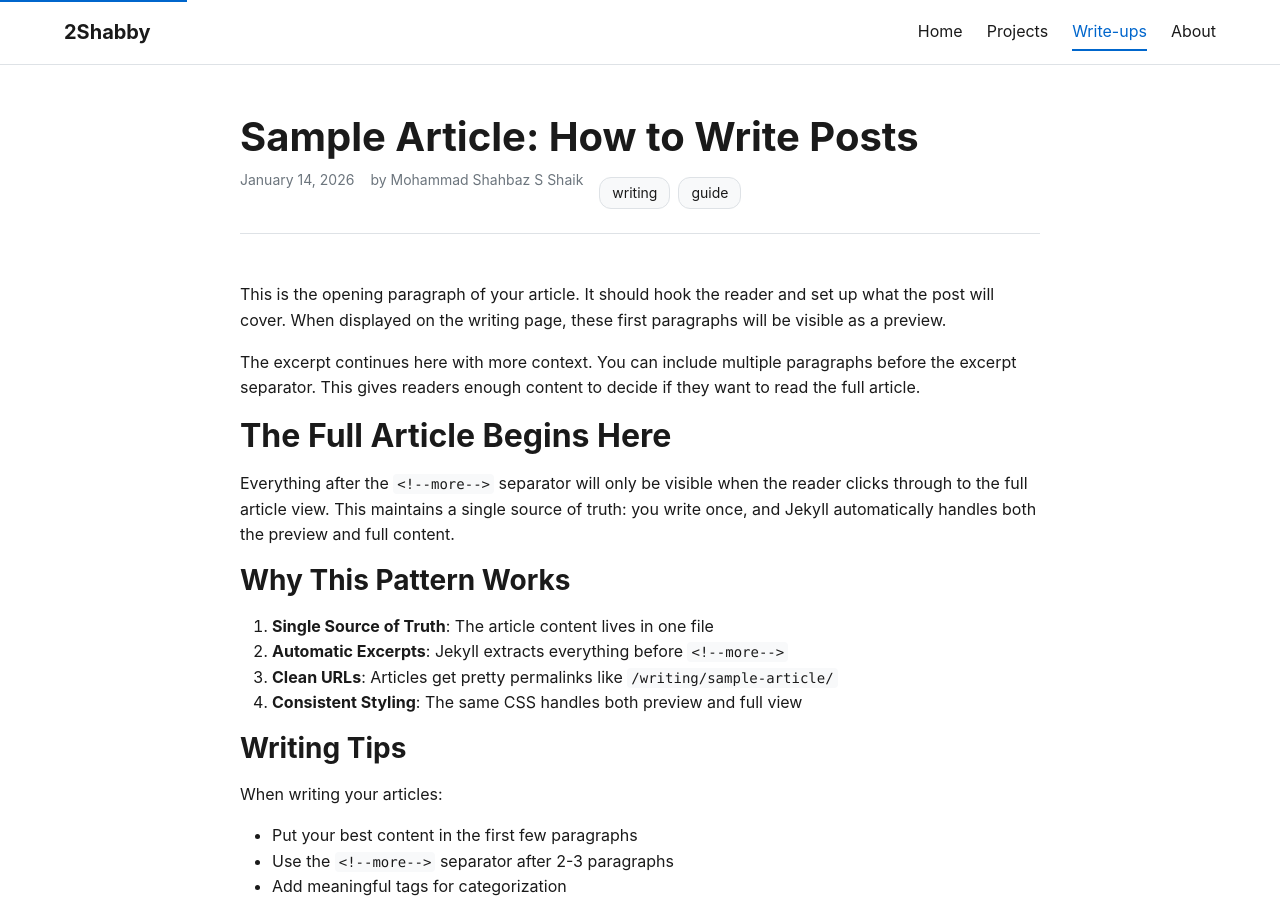
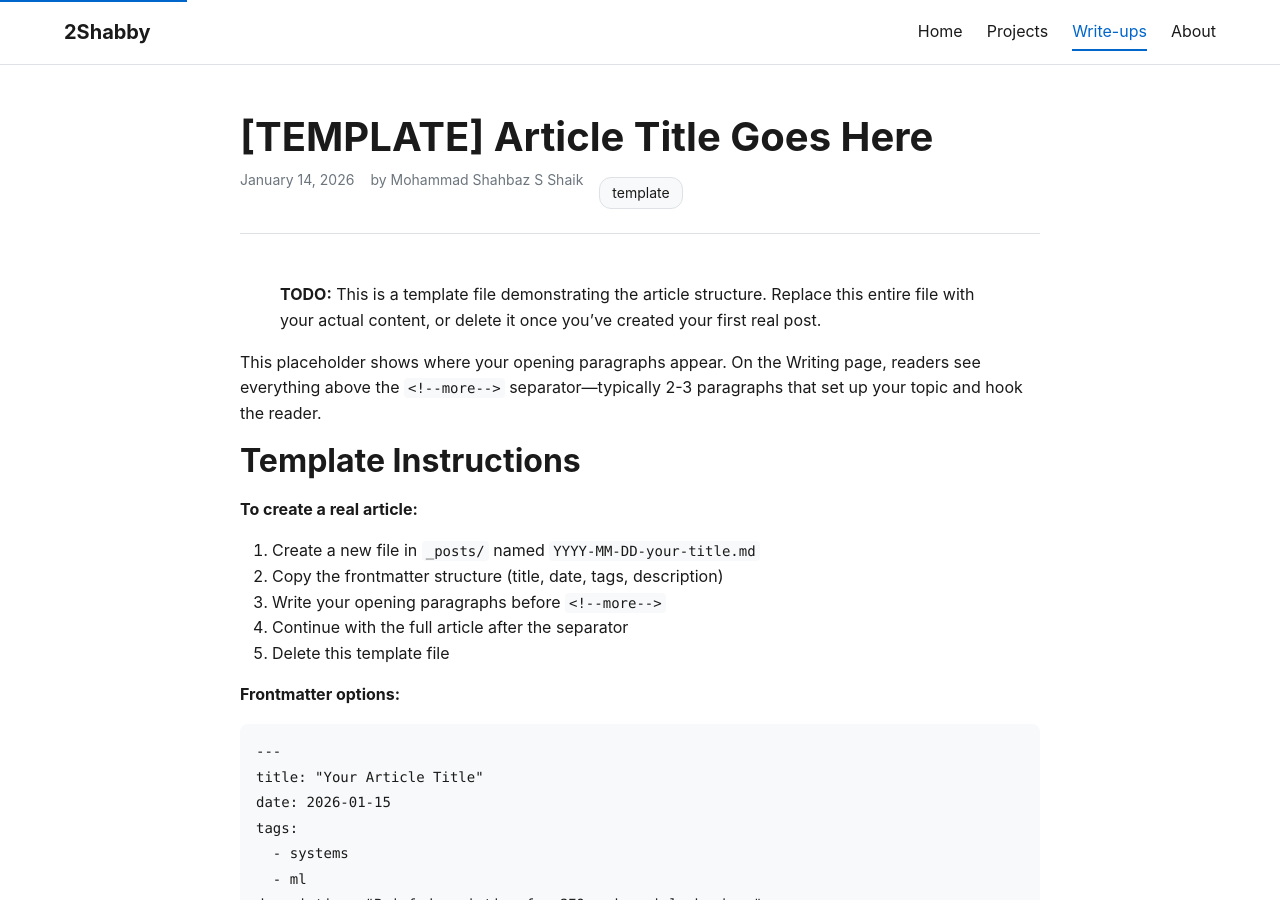
Before and after one commit to 2Shabby/2shabby.github.io, a Jekyll site: the page built from _posts/2026-01-14-sample-article.md, in a window 1280 px wide and 900 px high. Built offline with Jekyll 4.4.1, drawn with Linux system fonts in a browser that asks for light colours; some of the changed text lies outside the part shown.

Commit message:
fix: Mark sample article as template, improve project descriptions
- Update sample post to clearly indicate it's a template with TODO
- Remove '10 programming languages' selling point from code analysis
- Replace with 'adaptable to any language with tree-sitter support'
- Improve NLP category description to be more technical
- Enhance image style transfer with CNN/Gram matrix details
- Improve Virtual Labs description with context
- Improve quantum entanglement description with FEF specifics

Co-authored-by: myclanker <myclanker@gmail.com>

````diff
--- a/_posts/2026-01-14-sample-article.md
+++ b/_posts/2026-01-14-sample-article.md
@@ -1,44 +1,39 @@
 ---
-title: "Sample Article: How to Write Posts"
+title: "[TEMPLATE] Article Title Goes Here"
 date: 2026-01-14
 tags:
-  - writing
-  - guide
-description: "A template demonstrating the article structure for this blog."
+  - template
+description: "This is a placeholder template. Replace with your actual article."
+draft: true
 ---
 
-This is the opening paragraph of your article. It should hook the reader and set up what the post will cover. When displayed on the writing page, these first paragraphs will be visible as a preview.
+> **TODO:** This is a template file demonstrating the article structure. Replace this entire file with your actual content, or delete it once you've created your first real post.
 
-The excerpt continues here with more context. You can include multiple paragraphs before the excerpt separator. This gives readers enough content to decide if they want to read the full article.
+This placeholder shows where your opening paragraphs appear. On the Writing page, readers see everything above the `<!--more-->` separator—typically 2-3 paragraphs that set up your topic and hook the reader.
 
 <!--more-->
 
-## The Full Article Begins Here
+## Template Instructions
 
-Everything after the `<!--more-->` separator will only be visible when the reader clicks through to the full article view. This maintains a single source of truth: you write once, and Jekyll automatically handles both the preview and full content.
+**To create a real article:**
 
-### Why This Pattern Works
+1. Create a new file in `_posts/` named `YYYY-MM-DD-your-title.md`
+2. Copy the frontmatter structure (title, date, tags, description)
+3. Write your opening paragraphs before `<!--more-->`
+4. Continue with the full article after the separator
+5. Delete this template file
 
-1. **Single Source of Truth**: The article content lives in one file
-2. **Automatic Excerpts**: Jekyll extracts everything before `<!--more-->`
-3. **Clean URLs**: Articles get pretty permalinks like `/writing/sample-article/`
-4. **Consistent Styling**: The same CSS handles both preview and full view
+**Frontmatter options:**
 
-### Writing Tips
-
-When writing your articles:
-
-- Put your best content in the first few paragraphs
-- Use the `<!--more-->` separator after 2-3 paragraphs
-- Add meaningful tags for categorization
-- Include a description for SEO and social sharing
-
-```python
-# You can include code blocks
-def hello_world():
-    print("Code highlighting works too!")
+```yaml
+---
+title: "Your Article Title"
+date: 2026-01-15
+tags:
+  - systems
+  - ml
+description: "Brief description for SEO and social sharing."
+---
 ```
 
-## Conclusion
-
-This template shows how the blog infrastructure works. Delete this sample and start writing your own posts!
+**Delete this file** once you have real content to publish.
````
Also changed, not shown: _data/projects.yml (+8 -8 lines).
